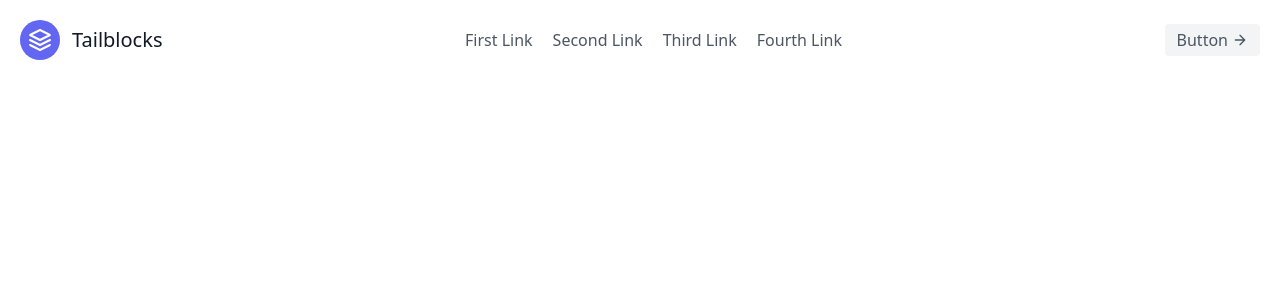
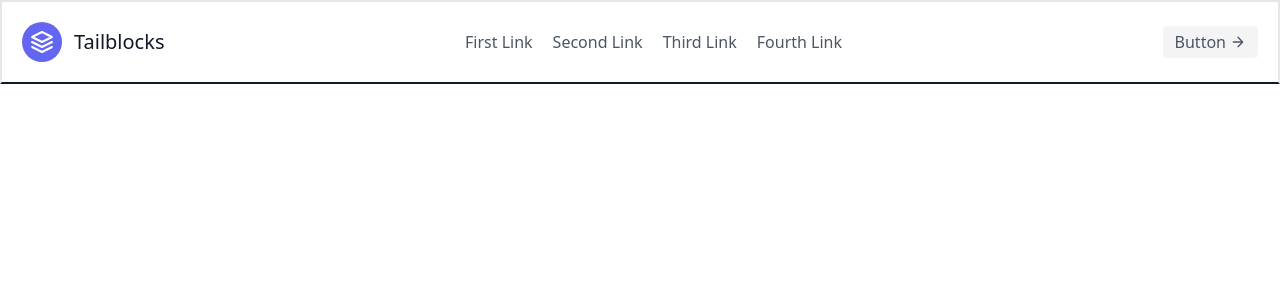
Before and after one commit to wa1ead/React-Redux_Project, a React (Vite) app: page / in a window 1280 px wide. Shown: the top 300 px of the page. Built offline with nearby package versions, Linux system fonts and the light colour scheme.

Commit message:
adding border bottom to header

```diff
--- a/src/components/Header.jsx
+++ b/src/components/Header.jsx
@@ -1,6 +1,6 @@
 export default function Header() {
   return (
-    <header className="text-gray-600 body-font">
+    <header className="text-gray-600 body-font border-2 border-b-gray-900">
       <div className="container mx-auto flex flex-wrap p-5 flex-col md:flex-row items-center">
         <a className="flex title-font font-medium items-center text-gray-900 mb-4 md:mb-0">
           <svg
```
